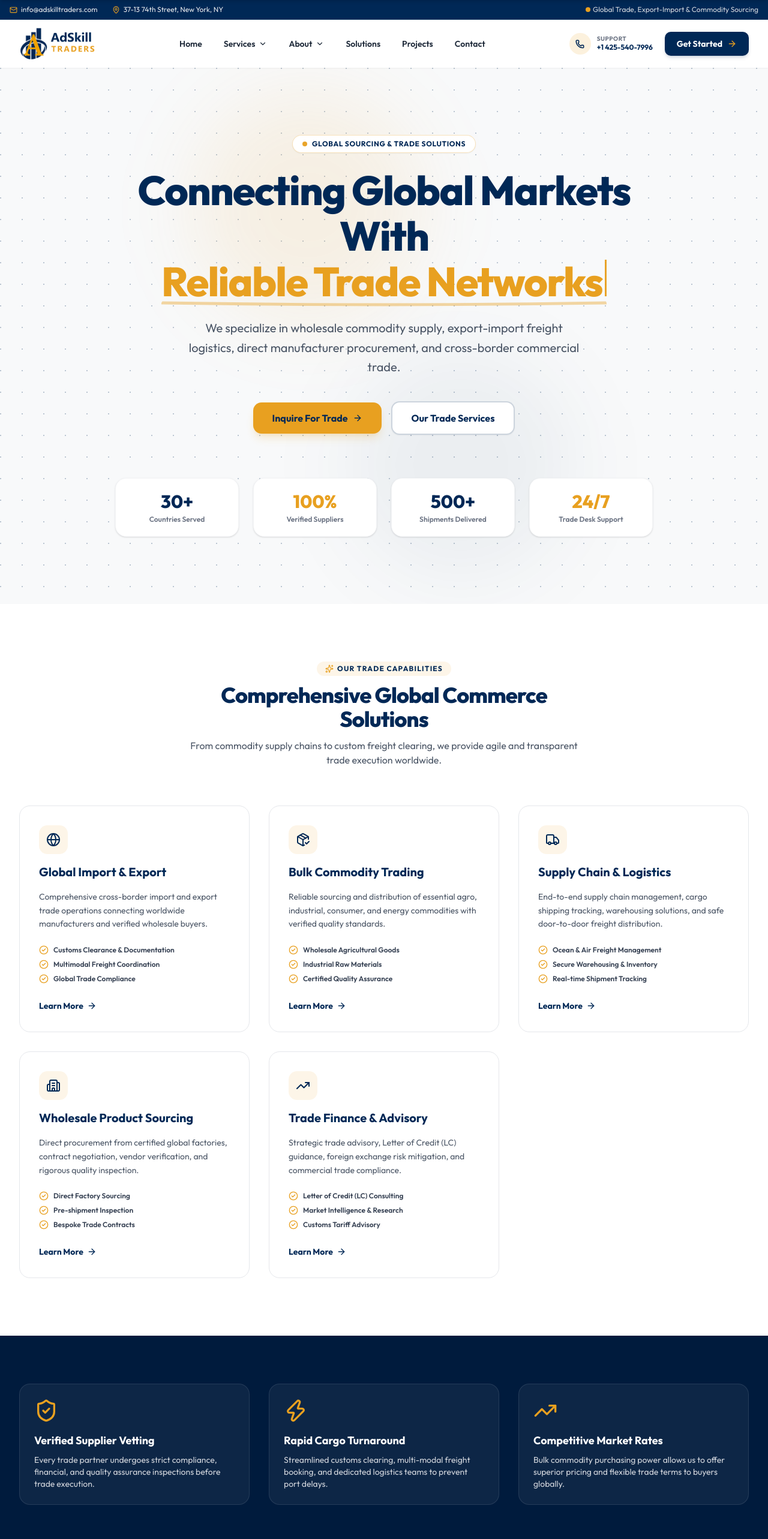
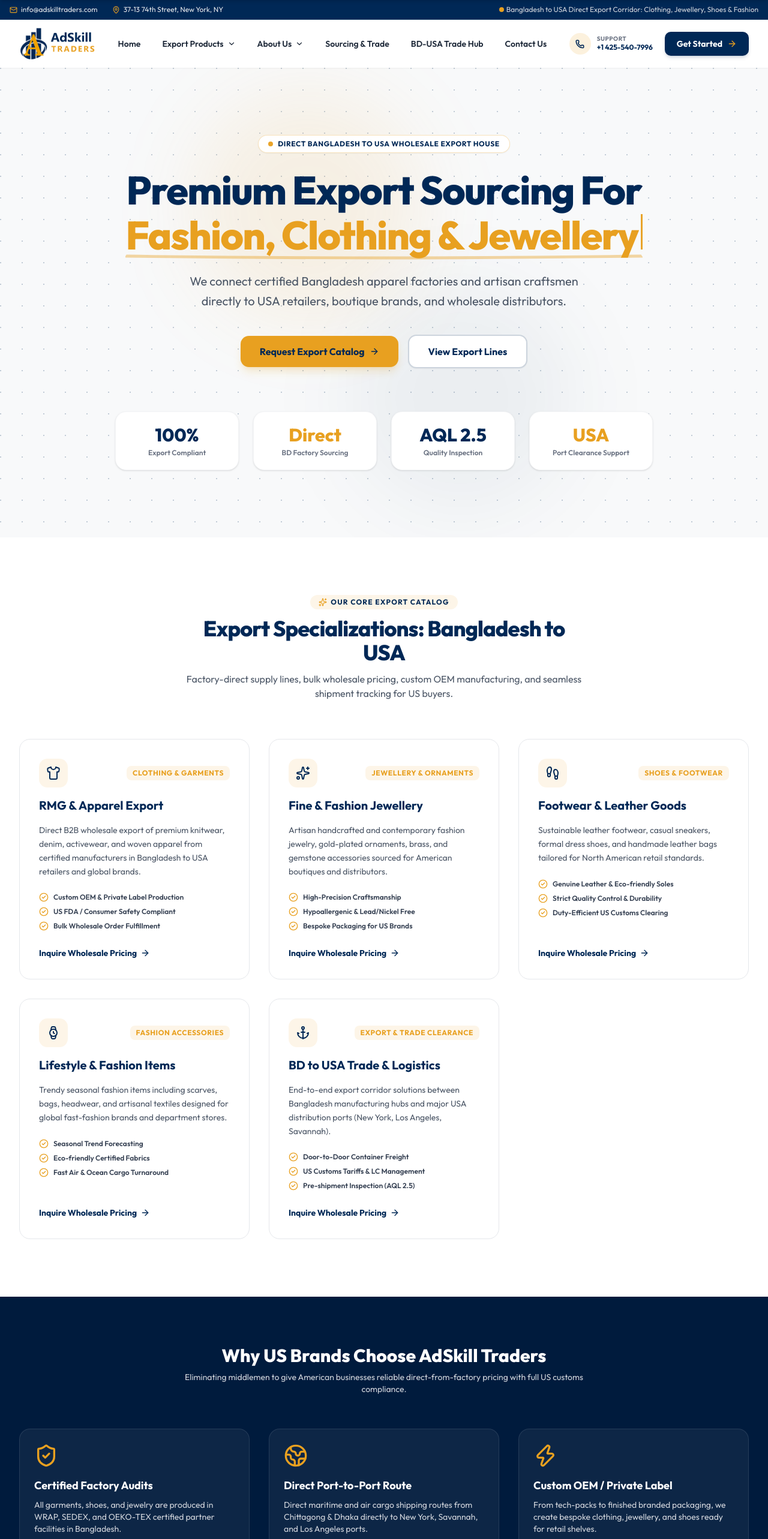
Before and after one commit to adskillconsultancy/Adskill-Traders-Frontend, a Next.js app: page / in a window 1280 px wide. Shown: the top 2566 px of the page at 60% size. Built offline with nearby package versions, Linux system fonts and the light colour scheme.

Commit message:
feat: customize export product lines for BD to USA clothing, jewellery, shoes and fashion

```diff
--- a/src/app/layout.tsx
+++ b/src/app/layout.tsx
@@ -12,11 +12,11 @@ const outfit = Outfit({
 
 export const metadata: Metadata = {
   title: {
-    default: "AdSkill Traders — Global Trading, Sourcing & Commodity Solutions",
+    default: "AdSkill Traders — Bangladesh to USA Wholesale Export House",
     template: "%s | AdSkill Traders",
   },
   description:
-    "Empowering global trade, export-import logistics, wholesale commodity supply, and high-efficiency market sourcing.",
+    "Direct B2B export house connecting Bangladesh manufacturing to USA buyers for clothing, jewellery, footwear, and fashion accessories.",
   icons: {
     icon: [
       { url: "/favicon.ico" },
--- a/src/app/page.tsx
+++ b/src/app/page.tsx
@@ -1,26 +1,18 @@
 import Link from "next/link";
 import {
   ArrowRight,
-  Globe,
-  PackageCheck,
-  Truck,
-  Building2,
-  TrendingUp,
+  Shirt,
+  Sparkles,
+  Footprints,
+  Watch,
+  Anchor,
   CheckCircle2,
   ShieldCheck,
   Zap,
-  Sparkles,
+  Globe2,
 } from "lucide-react";
 import TypingAnimation from "@/components/TypingAnimation";
-import { services } from "@/lib/services";
-
-const iconMap = {
-  Globe,
-  PackageCheck,
-  Truck,
-  Building2,
-  TrendingUp,
-};
+import { exportCategories } from "@/lib/services";
 
 export default function Home() {
   return (
@@ -29,7 +21,7 @@ export default function Home() {
       <section className="relative overflow-hidden pt-20 pb-20 lg:pt-28 lg:pb-28 bg-[#f8f9fa]">
         {/* Subtle Background Pattern */}
         <div
-          className="absolute inset-0 opacity-[0.25] pointer-events-none"
+          className="absolute inset-0 opacity-[0.22] pointer-events-none"
           style={{
             backgroundImage:
               "radial-gradient(circle at 1px 1px, #002856 1px, transparent 0)",
@@ -45,13 +37,18 @@ export default function Home() {
           <div className="text-center max-w-4xl mx-auto space-y-6">
             <div className="inline-flex items-center gap-2 px-4 py-1.5 rounded-full bg-white shadow-xs border border-brand-primary/30 text-brand-dark text-xs font-bold tracking-wider uppercase animate-fade-in">
               <span className="w-2 h-2 rounded-full bg-brand-primary animate-pulse" />
-              Global Sourcing & Trade Solutions
+              Direct Bangladesh to USA Wholesale Export House
             </div>
 
-            <h1 className="text-4xl sm:text-6xl lg:text-[68px] font-extrabold text-brand-dark tracking-tight leading-[1.12]">
-              Connecting Global Markets With <br className="hidden sm:inline" />
+            <h1 className="text-4xl sm:text-6xl lg:text-[66px] font-extrabold text-brand-dark tracking-tight leading-[1.14]">
+              Premium Export Sourcing For <br className="hidden sm:inline" />
               <span className="text-brand-primary relative inline-block">
-                <TypingAnimation text="Reliable Trade Networks" delay={200} speed={45} showCursorWhenDone />
+                <TypingAnimation
+                  text="Fashion, Clothing & Jewellery"
+                  delay={200}
+                  speed={40}
+                  showCursorWhenDone
+                />
                 <div className="absolute w-full h-3 -bottom-1 left-0 text-brand-primary opacity-40">
                   <svg viewBox="0 0 100 10" preserveAspectRatio="none" className="w-full h-full">
                     <path d="M0 5 Q 50 10 100 5" stroke="currentColor" strokeWidth="4" fill="none" />
@@ -61,7 +58,7 @@ export default function Home() {
             </h1>
 
             <p className="text-lg sm:text-xl text-gray-600 max-w-2xl mx-auto font-normal leading-relaxed">
-              We specialize in wholesale commodity supply, export-import freight logistics, direct manufacturer procurement, and cross-border commercial trade.
+              We connect certified Bangladesh apparel factories and artisan craftsmen directly to USA retailers, boutique brands, and wholesale distributors.
             </p>
 
             <div className="pt-4 flex flex-col sm:flex-row items-center justify-center gap-4">
@@ -69,79 +66,85 @@ export default function Home() {
                 href="/contact"
                 className="w-full sm:w-auto inline-flex items-center justify-center gap-2 px-8 py-3.5 rounded-xl bg-brand-primary hover:bg-brand-secondary text-brand-dark font-bold shadow-lg shadow-brand-primary/20 hover:shadow-xl transition-all hover:-translate-y-0.5"
               >
-                Inquire For Trade
+                Request Export Catalog
                 <ArrowRight className="w-4 h-4 text-brand-dark" />
               </Link>
               <Link
-                href="/services"
+                href="/products"
                 className="w-full sm:w-auto inline-flex items-center justify-center px-8 py-3.5 rounded-xl bg-white hover:bg-gray-50 text-brand-dark font-bold border-2 border-brand-dark/20 shadow-xs transition-all hover:border-brand-dark"
               >
-                Our Trade Services
+                View Export Lines
               </Link>
             </div>
 
             {/* Metrics Grid */}
             <div className="pt-12 grid grid-cols-2 md:grid-cols-4 gap-6 max-w-4xl mx-auto">
               <div className="bg-white p-5 rounded-2xl border border-gray-100 shadow-sm hover:border-brand-primary/30 transition-all">
-                <p className="text-3xl font-extrabold text-brand-dark">30+</p>
-                <p className="text-xs font-semibold text-gray-500 mt-1">Countries Served</p>
+                <p className="text-3xl font-extrabold text-brand-dark">100%</p>
+                <p className="text-xs font-semibold text-gray-500 mt-1">Export Compliant</p>
               </div>
               <div className="bg-white p-5 rounded-2xl border border-gray-100 shadow-sm hover:border-brand-primary/30 transition-all">
-                <p className="text-3xl font-extrabold text-brand-primary">100%</p>
-                <p className="text-xs font-semibold text-gray-500 mt-1">Verified Suppliers</p>
+                <p className="text-3xl font-extrabold text-brand-primary">Direct</p>
+                <p className="text-xs font-semibold text-gray-500 mt-1">BD Factory Sourcing</p>
               </div>
               <div className="bg-white p-5 rounded-2xl border border-gray-100 shadow-sm hover:border-brand-primary/30 transition-all">
-                <p className="text-3xl font-extrabold text-brand-dark">500+</p>
-                <p className="text-xs font-semibold text-gray-500 mt-1">Shipments Delivered</p>
+                <p className="text-3xl font-extrabold text-brand-dark">AQL 2.5</p>
+                <p className="text-xs font-semibold text-gray-500 mt-1">Quality Inspection</p>
               </div>
               <div className="bg-white p-5 rounded-2xl border border-gray-100 shadow-sm hover:border-brand-primary/30 transition-all">
-                <p className="text-3xl font-extrabold text-brand-primary">24/7</p>
-                <p className="text-xs font-semibold text-gray-500 mt-1">Trade Desk Support</p>
+                <p className="text-3xl font-extrabold text-brand-primary">USA</p>
+                <p className="text-xs font-semibold text-gray-500 mt-1">Port Clearance Support</p>
               </div>
             </div>
           </div>
         </div>
       </section>
 
-      {/* Services Grid Section */}
+      {/* Export Product Categories Section */}
       <section className="py-24 bg-white relative">
         <div className="max-w-7xl mx-auto px-4 sm:px-6 lg:px-8">
           <div className="text-center max-w-2xl mx-auto mb-16">
             <div className="inline-flex items-center gap-1.5 px-3.5 py-1 rounded-full bg-brand-primary/10 text-brand-dark text-xs font-bold uppercase tracking-widest mb-3">
               <Sparkles className="w-3.5 h-3.5 text-brand-primary" />
-              Our Trade Capabilities
+              Our Core Export Catalog
             </div>
             <h2 className="text-3xl sm:text-4xl font-extrabold text-brand-dark tracking-tight">
-              Comprehensive Global Commerce Solutions
+              Export Specializations: Bangladesh to USA
             </h2>
             <p className="text-gray-600 mt-3 text-base">
-              From commodity supply chains to custom freight clearing, we provide agile and transparent trade execution worldwide.
+              Factory-direct supply lines, bulk wholesale pricing, custom OEM manufacturing, and seamless shipment tracking for US buyers.
             </p>
           </div>
 
           <div className="grid grid-cols-1 md:grid-cols-2 lg:grid-cols-3 gap-8">
-            {services.map((service) => {
-              const IconComponent =
-                iconMap[service.icon as keyof typeof iconMap] || Globe;
+            {exportCategories.map((item, index) => {
+              const icons = [Shirt, Sparkles, Footprints, Watch, Anchor];
+              const IconComp = icons[index % icons.length];
 
               return (
                 <div
-                  key={service.id}
+                  key={item.id}
                   className="group relative p-8 rounded-2xl border border-gray-200 bg-white hover:border-brand-primary hover:shadow-xl transition-all duration-300 flex flex-col justify-between"
                 >
                   <div className="space-y-4">
-                    <div className="w-12 h-12 rounded-xl bg-brand-primary/10 text-brand-dark flex items-center justify-center group-hover:bg-brand-primary group-hover:text-brand-dark transition-all duration-300">
-                      <IconComponent className="w-6 h-6 text-brand-dark group-hover:scale-110 transition-transform" />
+                    <div className="flex items-center justify-between">
+                      <div className="w-12 h-12 rounded-xl bg-brand-primary/10 text-brand-dark flex items-center justify-center group-hover:bg-brand-primary group-hover:text-brand-dark transition-all duration-300">
+                        <IconComp className="w-6 h-6 group-hover:scale-110 transition-transform" />
+                      </div>
+                      <span className="text-xs font-bold uppercase tracking-wider text-brand-primary bg-brand-primary/10 px-2.5 py-1 rounded-md">
+                        {item.category}
+                      </span>
                     </div>
+
                     <h3 className="text-xl font-bold text-brand-dark group-hover:text-brand-primary transition-colors">
-                      {service.title}
+                      {item.title}
                     </h3>
                     <p className="text-sm text-gray-600 leading-relaxed">
-                      {service.description}
+                      {item.description}
                     </p>
-                    {service.features && (
+                    {item.features && (
                       <ul className="space-y-2 pt-2">
-                        {service.features.map((feat) => (
+                        {item.features.map((feat) => (
                           <li
                             key={feat}
                             className="flex items-center gap-2 text-xs font-semibold text-gray-700"
@@ -155,10 +158,10 @@ export default function Home() {
                   </div>
                   <div className="pt-6">
                     <Link
-                      href={service.link || `/services/${service.id}`}
+                      href={`/products/${item.id}`}
                       className="inline-flex items-center gap-1.5 text-sm font-bold text-brand-dark hover:text-brand-primary transition-colors"
                     >
-                      Learn More
+                      Inquire Wholesale Pricing
                       <ArrowRight className="w-4 h-4 group-hover:translate-x-1 transition-transform" />
                     </Link>
                   </div>
@@ -169,29 +172,38 @@ export default function Home() {
         </div>
       </section>
 
-      {/* Trust & Guarantee Section */}
+      {/* USA-BD Trade Corridor Pillars */}
       <section className="py-20 bg-[#001b3d] text-white relative overflow-hidden">
         <div className="max-w-7xl mx-auto px-4 sm:px-6 lg:px-8 relative z-10">
+          <div className="text-center max-w-2xl mx-auto mb-14">
+            <h2 className="text-2xl sm:text-3xl font-extrabold text-white">
+              Why US Brands Choose AdSkill Traders
+            </h2>
+            <p className="text-sm text-gray-300 mt-2">
+              Eliminating middlemen to give American businesses reliable direct-from-factory pricing with full US customs compliance.
+            </p>
+          </div>
+
           <div className="grid grid-cols-1 md:grid-cols-3 gap-8">
             <div className="p-6 rounded-2xl bg-white/5 border border-white/10 hover:border-brand-primary/40 transition-all">
               <ShieldCheck className="w-10 h-10 text-brand-primary mb-4" />
-              <h3 className="text-lg font-bold text-white mb-2">Verified Supplier Vetting</h3>
+              <h3 className="text-lg font-bold text-white mb-2">Certified Factory Audits</h3>
               <p className="text-sm text-gray-300">
-                Every trade partner undergoes strict compliance, financial, and quality assurance inspections before trade execution.
+                All garments, shoes, and jewelry are produced in WRAP, SEDEX, and OEKO-TEX certified partner facilities in Bangladesh.
+              </p>
+            </div>
+            <div className="p-6 rounded-2xl bg-white/5 border border-white/10 hover:border-brand-primary/40 transition-all">
+              <Globe2 className="w-10 h-10 text-brand-primary mb-4" />
+              <h3 className="text-lg font-bold text-white mb-2">Direct Port-to-Port Route</h3>
+              <p className="text-sm text-gray-300">
+                Direct maritime and air cargo shipping routes from Chittagong & Dhaka directly to New York, Savannah, and Los Angeles ports.
               </p>
             </div>
             <div className="p-6 rounded-2xl bg-white/5 border border-white/10 hover:border-brand-primary/40 transition-all">
               <Zap className="w-10 h-10 text-brand-primary mb-4" />
-              <h3 className="text-lg font-bold text-white mb-2">Rapid Cargo Turnaround</h3>
+              <h3 className="text-lg font-bold text-white mb-2">Custom OEM / Private Label</h3>
               <p className="text-sm text-gray-300">
-                Streamlined customs clearing, multi-modal freight booking, and dedicated logistics teams to prevent port delays.
-              </p>
-            </div>
-            <div className="p-6 rounded-2xl bg-white/5 border border-white/10 hover:border-brand-primary/40 transition-all">
-              <TrendingUp className="w-10 h-10 text-brand-primary mb-4" />
-              <h3 className="text-lg font-bold text-white mb-2">Competitive Market Rates</h3>
-              <p className="text-sm text-gray-300">
-                Bulk commodity purchasing power allows us to offer superior pricing and flexible trade terms to buyers globally.
+                From tech-packs to finished branded packaging, we create bespoke clothing, jewellery, and shoes ready for retail shelves.
               </p>
             </div>
           </div>
--- a/src/components/layout/Footer.tsx
+++ b/src/components/layout/Footer.tsx
@@ -57,7 +57,7 @@ export default function Footer() {
               />
             </Link>
             <p className="text-sm leading-relaxed text-gray-300">
-              Delivering high-reliability global trade management, international commodity trading, and supply chain solutions.
+              Premier Bangladesh to USA export house delivering wholesale clothing, jewellery, footwear, and fashion goods with factory-direct sourcing.
             </p>
             <div className="flex items-center gap-3 pt-2">
               <a
@@ -84,51 +84,51 @@ export default function Footer() {
             </div>
           </div>
 
-          {/* Solutions Links */}
+          {/* Export Product Categories */}
           <div>
             <h4 className="text-white text-sm font-bold uppercase tracking-wider mb-4 flex items-center gap-2">
               <span className="w-2 h-2 rounded-full bg-brand-primary" />
-              Solutions
+              Export Lines
             </h4>
             <ul className="space-y-2.5 text-sm">
               <li>
                 <Link
-                  href="/services/global-import-export"
+                  href="/products/apparel-clothing-export"
                   className="hover:text-brand-primary hover:translate-x-1 transition-all inline-block"
                 >
-                  Global Import & Export
+                  Apparel & Clothing
                 </Link>
               </li>
               <li>
                 <Link
-                  href="/services/bulk-commodity-trading"
+                  href="/products/fashion-jewelry-accessories"
                   className="hover:text-brand-primary hover:translate-x-1 transition-all inline-block"
                 >
-                  Bulk Commodity Trading
+                  Fashion & Fine Jewellery
                 </Link>
               </li>
               <li>
                 <Link
-                  href="/services/supply-chain-logistics"
+                  href="/products/footwear-leather-export"
                   className="hover:text-brand-primary hover:translate-x-1 transition-all inline-block"
                 >
-                  Supply Chain & Logistics
+                  Footwear & Shoes
                 </Link>
               </li>
               <li>
                 <Link
-                  href="/services/wholesale-product-sourcing"
+                  href="/products/lifestyle-fashion-accessories"
                   className="hover:text-brand-primary hover:translate-x-1 transition-all inline-block"
                 >
-                  Wholesale Product Sourcing
+                  Fashion & Lifestyle Goods
                 </Link>
               </li>
               <li>
                 <Link
-                  href="/services/trade-finance-consultancy"
+                  href="/products/cross-border-trade-logistics"
                   className="hover:text-brand-primary hover:translate-x-1 transition-all inline-block"
                 >
-                  Trade Finance & Advisory
+                  BD to USA Trade Corridor
                 </Link>
               </li>
             </ul>
--- a/src/components/layout/Navbar.tsx
+++ b/src/components/layout/Navbar.tsx
@@ -19,27 +19,29 @@ import {
 const NAV_LINKS = [
   { label: "Home", href: "/" },
   {
-    label: "Services",
-    href: "/services",
+    label: "Export Products",
+    href: "/products",
     children: [
-      { label: "All Services", href: "/services" },
-      ...services.map((s) => ({
-        label: s.title,
-        href: s.link || `/services/${s.id}`,
-      })),
+      { label: "All Export Categories", href: "/products" },
+      { label: "Apparel & Clothing", href: "/products/apparel-clothing-export" },
+      { label: "Fashion & Fine Jewellery", href: "/products/fashion-jewelry-accessories" },
+      { label: "Footwear & Shoes", href: "/products/footwear-leather-export" },
+      { label: "Fashion & Lifestyle Goods", href: "/products/lifestyle-fashion-accessories" },
+      { label: "BD to USA Trade Solutions", href: "/products/cross-border-trade-logistics" },
     ],
   },
   {
-    label: "About",
+    label: "About Us",
     href: "/about",
     children: [
-      { label: "About Us", href: "/about" },
-      { label: "Our Team", href: "/about/team" },
+      { label: "Who We Are", href: "/about" },
+      { label: "Our Global Network", href: "/about/network" },
+      { label: "Quality Assurance", href: "/about/quality" },
     ],
   },
-  { label: "Solutions", href: "/solutions" },
-  { label: "Projects", href: "/projects" },
-  { label: "Contact", href: "/contact" },
+  { label: "Sourcing & Trade", href: "/sourcing" },
+  { label: "BD-USA Trade Hub", href: "/trade-hub" },
+  { label: "Contact Us", href: "/contact" },
 ];
 
 export default function Navbar() {
@@ -181,7 +183,7 @@ export default function Navbar() {
             <div className="flex items-center gap-4 text-gray-300">
               <span className="flex items-center gap-1">
                 <span className="w-2 h-2 rounded-full bg-brand-primary animate-pulse" />
-                Global Trade, Export-Import & Commodity Sourcing
+                Bangladesh to USA Direct Export Corridor: Clothing, Jewellery, Shoes & Fashion
               </span>
             </div>
           </div>
--- a/src/lib/services.ts
+++ b/src/lib/services.ts
@@ -1,71 +1,73 @@
-export interface ServiceItem {
+export interface ProductServiceItem {
   id: string;
   title: string;
+  category: string;
   description: string;
-  icon: string;
-  link?: string;
-  features?: string[];
+  features: string[];
 }
 
-export const services: ServiceItem[] = [
+export const exportCategories: ProductServiceItem[] = [
   {
-    id: "global-import-export",
-    title: "Global Import & Export",
+    id: "apparel-clothing-export",
+    title: "RMG & Apparel Export",
+    category: "Clothing & Garments",
     description:
-      "Comprehensive cross-border import and export trade operations connecting worldwide manufacturers and verified wholesale buyers.",
-    icon: "Globe",
+      "Direct B2B wholesale export of premium knitwear, denim, activewear, and woven apparel from certified manufacturers in Bangladesh to USA retailers and global brands.",
     features: [
-      "Customs Clearance & Documentation",
-      "Multimodal Freight Coordination",
-      "Global Trade Compliance",
+      "Custom OEM & Private Label Production",
+      "US FDA / Consumer Safety Compliant",
+      "Bulk Wholesale Order Fulfillment",
     ],
   },
   {
-    id: "bulk-commodity-trading",
-    title: "Bulk Commodity Trading",
+    id: "fashion-jewelry-accessories",
+    title: "Fine & Fashion Jewellery",
+    category: "Jewellery & Ornaments",
     description:
-      "Reliable sourcing and distribution of essential agro, industrial, consumer, and energy commodities with verified quality standards.",
-    icon: "PackageCheck",
+      "Artisan handcrafted and contemporary fashion jewelry, gold-plated ornaments, brass, and gemstone accessories sourced for American boutiques and distributors.",
     features: [
-      "Wholesale Agricultural Goods",
-      "Industrial Raw Materials",
-      "Certified Quality Assurance",
+      "High-Precision Craftsmanship",
+      "Hypoallergenic & Lead/Nickel Free",
+      "Bespoke Packaging for US Brands",
     ],
   },
   {
-    id: "supply-chain-logistics",
-    title: "Supply Chain & Logistics",
+    id: "footwear-leather-export",
+    title: "Footwear & Leather Goods",
+    category: "Shoes & Footwear",
     description:
-      "End-to-end supply chain management, cargo shipping tracking, warehousing solutions, and safe door-to-door freight distribution.",
-    icon: "Truck",
+      "Sustainable leather footwear, casual sneakers, formal dress shoes, and handmade leather bags tailored for North American retail standards.",
     features: [
-      "Ocean & Air Freight Management",
-      "Secure Warehousing & Inventory",
-      "Real-time Shipment Tracking",
+      "Genuine Leather & Eco-friendly Soles",
+      "Strict Quality Control & Durability",
+      "Duty-Efficient US Customs Clearing",
     ],
   },
   {
-    id: "wholesale-product-sourcing",
-    title: "Wholesale Product Sourcing",
+    id: "lifestyle-fashion-accessories",
+    title: "Lifestyle & Fashion Items",
+    category: "Fashion Accessories",
     description:
-      "Direct procurement from certified global factories, contract negotiation, vendor verification, and rigorous quality inspection.",
-    icon: "Building2",
+      "Trendy seasonal fashion items including scarves, bags, headwear, and artisanal textiles designed for global fast-fashion brands and department stores.",
     features: [
-      "Direct Factory Sourcing",
-      "Pre-shipment Inspection",
-      "Bespoke Trade Contracts",
+      "Seasonal Trend Forecasting",
+      "Eco-friendly Certified Fabrics",
+      "Fast Air & Ocean Cargo Turnaround",
     ],
   },
   {
-    id: "trade-finance-consultancy",
-    title: "Trade Finance & Advisory",
+    id: "cross-border-trade-logistics",
+    title: "BD to USA Trade & Logistics",
+    category: "Export & Trade Clearance",
     description:
-      "Strategic trade advisory, Letter of Credit (LC) guidance, foreign exchange risk mitigation, and commercial trade compliance.",
-    icon: "TrendingUp",
+      "End-to-end export corridor solutions between Bangladesh manufacturing hubs and major USA distribution ports (New York, Los Angeles, Savannah).",
     features: [
-      "Letter of Credit (LC) Consulting",
-      "Market Intelligence & Research",
-      "Customs Tariff Advisory",
+      "Door-to-Door Container Freight",
+      "US Customs Tariffs & LC Management",
+      "Pre-shipment Inspection (AQL 2.5)",
     ],
   },
 ];
+
+// Alias for compatibility across existing components
+export const services = exportCategories;
```
